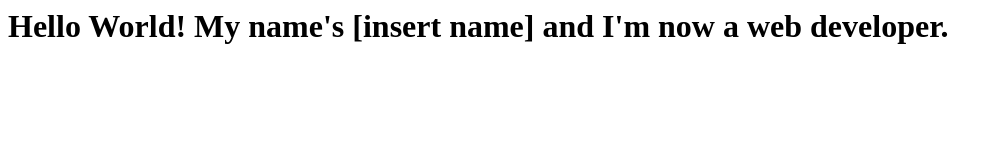
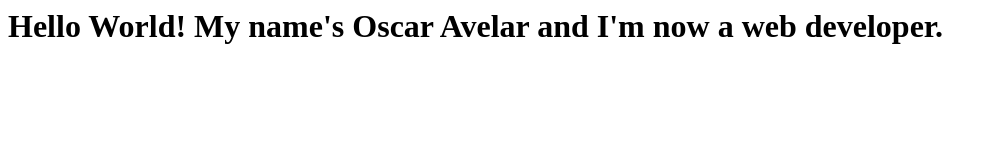
Before and after one commit to RalevaRasco/RalevaRasco.github.io, a plain HTML site: page index.html in a window 1280 px wide. Shown: the whole page, without its empty margins (0-1002 px from the left). Drawn offline with Linux system fonts and the light colour scheme.

Commit message:
My first commit

```diff
--- a/index.html
+++ b/index.html
@@ -1,5 +1,5 @@
 <html>
   <body>
-    <h1>Hello World! My name's [insert name] and I'm now a web developer.</h1>
+    <h1>Hello World! My name's Oscar Avelar and I'm now a web developer.</h1>
   </body>
 </html>
```
